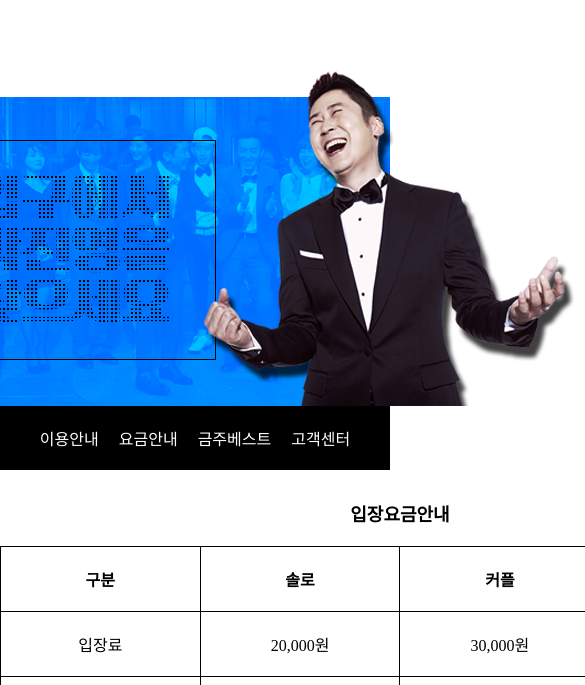
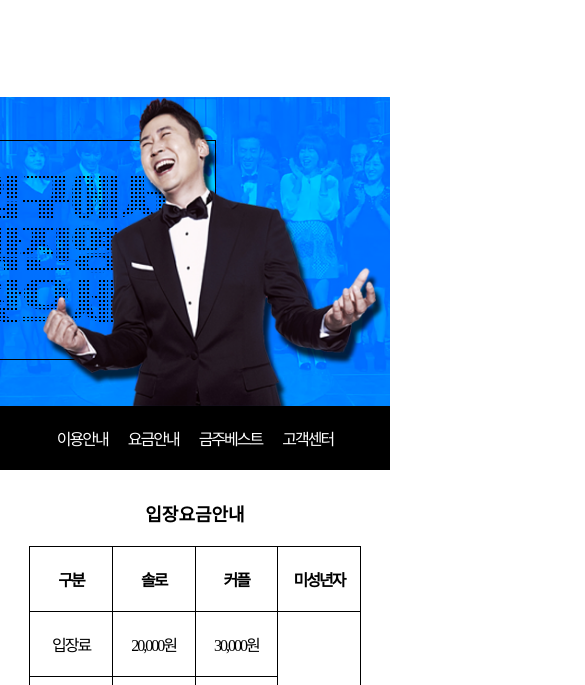
Before and after one commit to sbn121/snl-mobile, a plain HTML site: page index.html in a window 390 px wide. Shown: the part 159-844 px from the top of the page, 585 px wide, since content can reach past the window. Drawn offline with Linux system fonts and the light colour scheme; a web font is replaced by a local one.

Commit message:
Add files via upload

```diff
--- a/style.css
+++ b/style.css
@@ -121,3 +121,31 @@ body {
         letter-spacing: -1px;
     }
 }
+@media screen and (max-width: 390px){
+    #model {
+        width: 350px;
+        left: 50%; /*왼쪽 위치: 화면의 중앙*/
+        margin-left: -160px; /*왼쪽 여백 : 사진의 1/2 더 왼쪽으로*/
+    }
+    #model img {
+        width: 100%;
+    }
+    .menu a{
+        font-size: 16px;
+        letter-spacing: -2px; /*자간 : 글자간격 좁게 */
+    }
+    .sub-menu a{
+        font-size: 14px;
+        letter-spacing: -2px;
+    }
+    .price, .casting{
+        width: 85.0%;
+    }
+    .price th, .casting th {
+        width: 25%;
+    }
+    .price th, .price td, .casting th, .casting td{
+        font-size: 16px;
+        letter-spacing: -2px;
+    }
+}
```
Also changed, not shown: index.html (line endings or trailing spaces).
